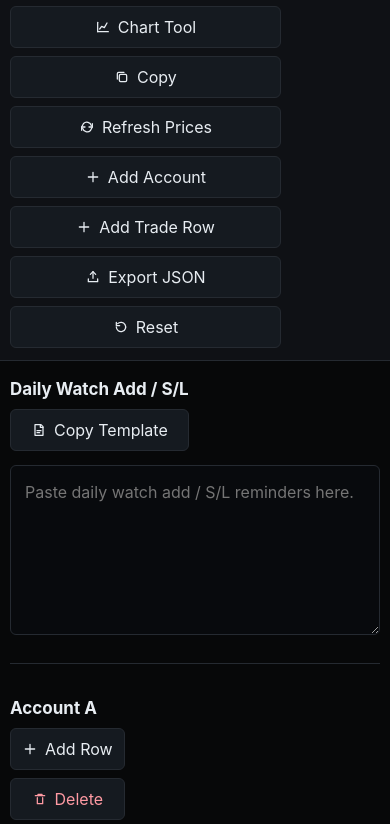
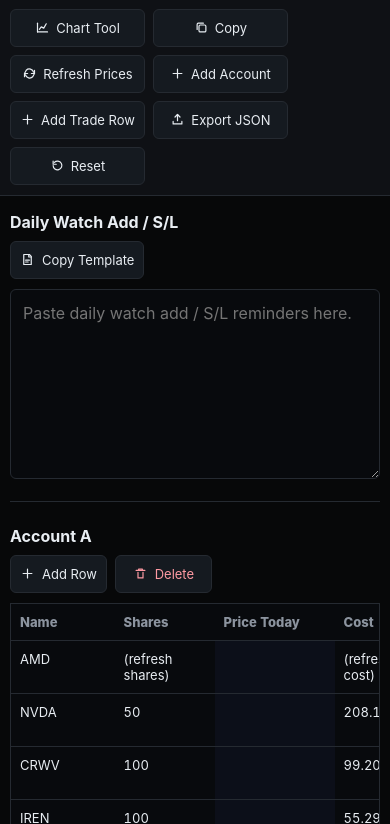
Before and after one commit to simonw0718/ticker-tool-deploy, a website: page outputs/ticker-tool/static/records.html in a window 390 px wide. Shown: the part 62-886 px from the top of the page. Drawn offline with Linux system fonts and the light colour scheme; no server answers.

Commit message:
Improve records mobile layout

```diff
--- a/outputs/ticker-tool/static/records.css
+++ b/outputs/ticker-tool/static/records.css
@@ -399,31 +399,73 @@ button:hover,
 
   .topbar {
     gap: 12px;
-    padding: 14px;
+    padding: 12px;
   }
 
   .topbar h1 {
-    font-size: 19px;
+    font-size: 20px;
+  }
+
+  .topbar p {
+    font-size: 13px;
+    line-height: 1.35;
   }
 
   .topbar nav {
     display: grid;
     grid-template-columns: 1fr 1fr;
     width: 100%;
+    gap: 8px;
+  }
+
+  .topbar a,
+  .topbar button,
+  .row-actions button {
+    min-height: 38px;
+    padding: 7px 9px;
+    font-size: 13px;
+  }
+
+  .topbar .icon,
+  .row-actions .icon {
+    width: 15px;
+    height: 15px;
+    flex-basis: 15px;
   }
 
   .records {
-    padding: 18px 12px 48px;
+    padding: 16px 12px calc(88px + env(safe-area-inset-bottom));
+  }
+
+  .account,
+  .daily-watch,
+  .trade-record {
+    margin-bottom: 24px;
+    padding-bottom: 22px;
   }
 
   .section-head {
-    gap: 10px;
+    gap: 9px;
+    margin-bottom: 10px;
+  }
+
+  .section-head h2 {
+    font-size: 16px;
   }
 
   .row-actions {
     display: grid;
     grid-template-columns: 1fr 1fr;
     width: 100%;
+    gap: 8px;
+  }
+
+  .daily-watch textarea {
+    min-height: clamp(180px, 34svh, 300px);
+    max-height: 42svh;
+    padding: 12px;
+    font-size: 16px;
+    line-height: 1.45;
   }
 
   .record-table {
@@ -462,17 +504,40 @@ button:hover,
 }
 
 @media (max-width: 420px) {
-  .topbar nav,
+  .topbar nav {
+    grid-template-columns: repeat(2, minmax(0, 1fr));
+  }
+
   .row-actions {
-    grid-template-columns: 1fr;
+    grid-template-columns: repeat(2, minmax(0, 1fr));
   }
 
   .topbar {
-    padding: 12px 10px;
+    padding: 12px 10px 10px;
+  }
+
+  .topbar a,
+  .topbar button {
+    min-width: 0;
+    gap: 6px;
+    white-space: nowrap;
   }
 
   .records {
     padding-left: 10px;
     padding-right: 10px;
   }
+
+  .daily-watch textarea {
+    min-height: 190px;
+  }
 }
+
+@media (max-width: 360px) {
+  .topbar a,
+  .topbar button,
+  .row-actions button {
+    font-size: 12px;
+    padding-inline: 7px;
+  }
+}
```
